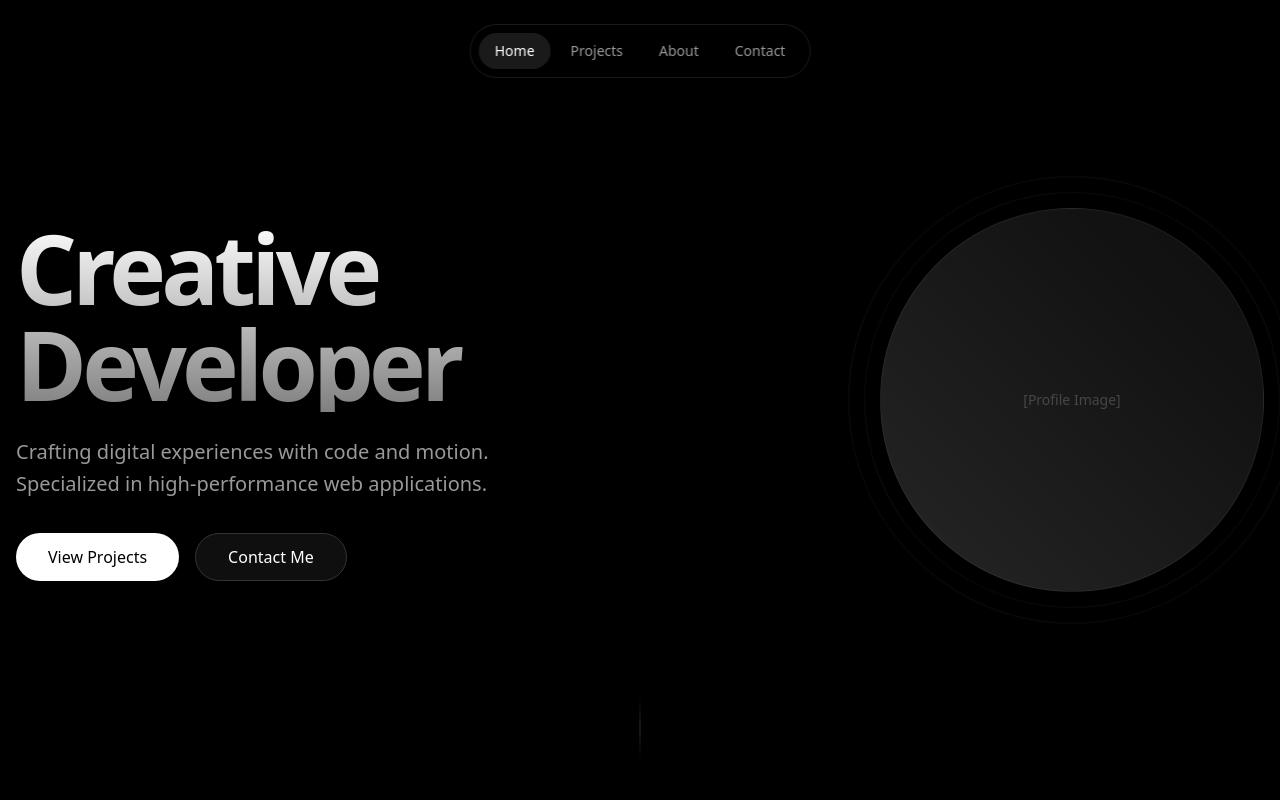
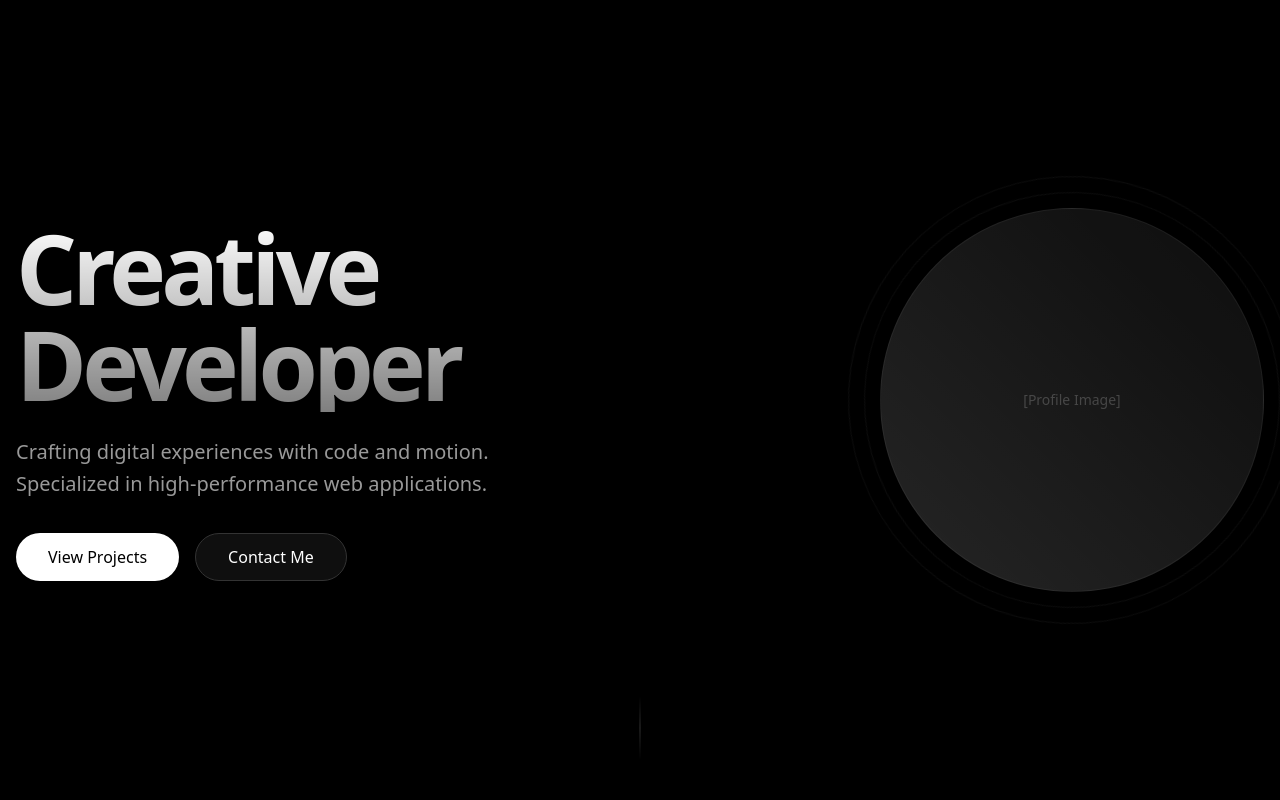
Before and after one commit to henchoznoe/Portfolio, a Next.js app: page / in a window 1280 px wide. Shown: the top 800 px of the page. Built offline with nearby package versions, Linux system fonts and the light colour scheme.

Commit message:
chore: remove Navbar component and its usage from the homepage.

```diff
--- a/app/page.tsx
+++ b/app/page.tsx
@@ -1,12 +1,10 @@
 import { HeroSection } from '@/components/hero-section'
 import { ProjectsSection } from '@/components/projects-section'
 import { Terminal } from '@/components/terminal/terminal'
-import { Navbar } from '@/components/ui/navbar'
 
 export default function Home() {
     return (
         <main className="min-h-screen bg-black text-white selection:bg-white/20">
-            <Navbar />
             <HeroSection />
             <ProjectsSection />
             <Terminal />
--- a/components/ui/navbar.tsx
+++ /dev/null
@@ -1,51 +0,0 @@
-'use client'
-
-import { cn } from '@/lib/utils'
-import { motion } from 'framer-motion'
-import Link from 'next/link'
-import { usePathname } from 'next/navigation'
-
-const navItems = [
-    { name: 'Home', path: '/' },
-    { name: 'Projects', path: '/projects' },
-    { name: 'About', path: '/about' },
-    { name: 'Contact', path: '/contact' },
-]
-
-export function Navbar() {
-    const pathname = usePathname()
-
-    return (
-        <motion.nav
-            initial={{ y: -100, opacity: 0 }}
-            animate={{ y: 0, opacity: 1 }}
-            transition={{ duration: 0.8, ease: [0.16, 1, 0.3, 1] }}
-            className="fixed top-6 left-1/2 -translate-x-1/2 z-50"
-        >
-            <div className="flex items-center gap-1 px-2 py-2 rounded-full border border-white/10 bg-black/30 backdrop-blur-md shadow-lg shadow-black/20">
-                {navItems.map((item) => {
-                    const isActive = pathname === item.path
-                    return (
-                        <Link
-                            key={item.path}
-                            href={item.path}
-                            className={cn(
-                                'relative px-4 py-2 text-sm font-medium transition-colors duration-200',
-                                isActive ? 'text-white' : 'text-white/60 hover:text-white'
-                            )}
-                        >
-                            {isActive && (
-                                <motion.div
-                                    layoutId="active-pill"
-                                    className="absolute inset-0 bg-white/10 rounded-full"
-                                    transition={{ type: 'spring', stiffness: 300, damping: 30 }}
-                                />
-                            )}
-                            <span className="relative z-10">{item.name}</span>
-                        </Link>
-                    )
-                })}
-            </div>
-        </motion.nav>
-    )
-}
```
